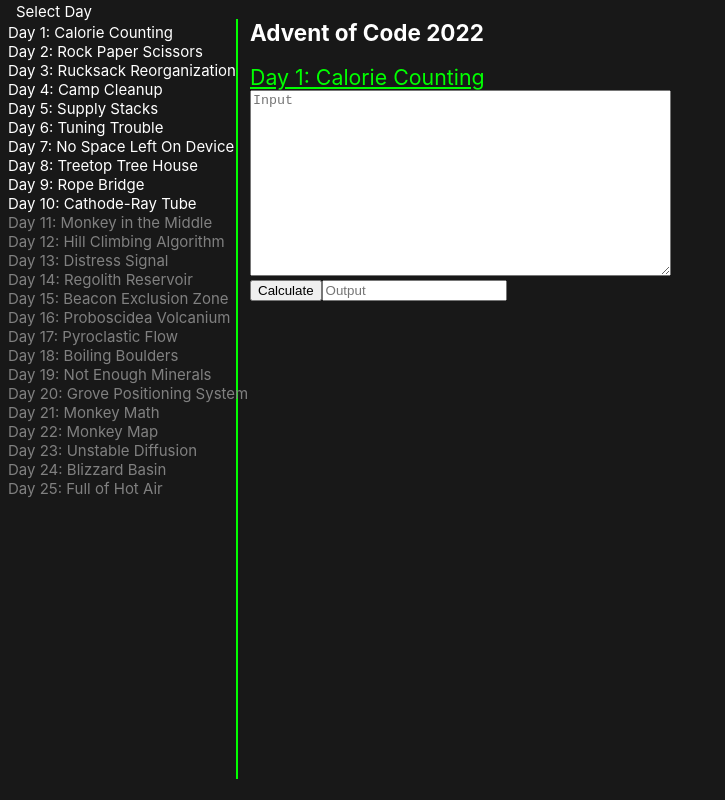
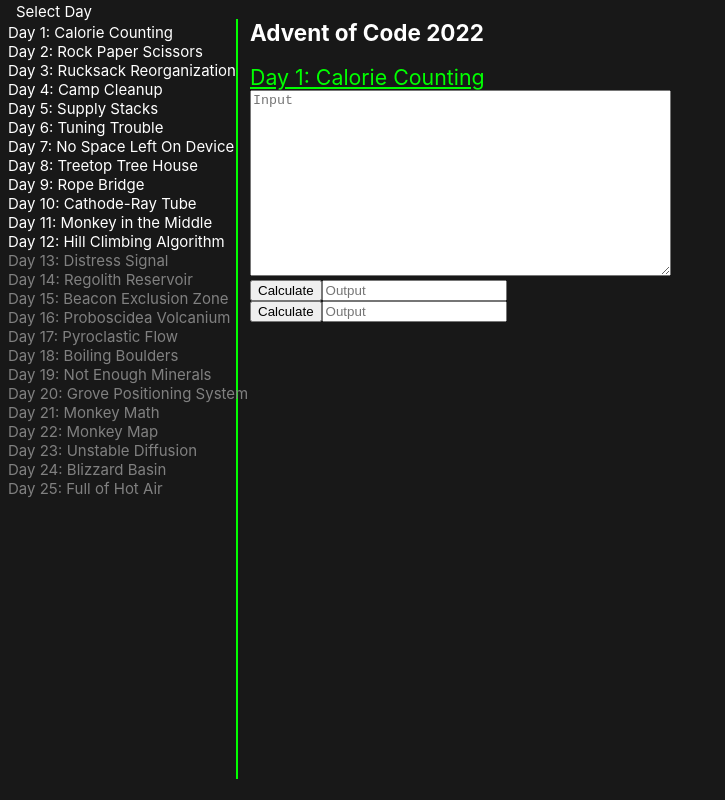
Before and after one commit to MistereoSC/AoC2022, a Vue app: page / in a window 1280 px wide. Shown: the whole page, without its empty margins (0-725 px from the left). Built offline with nearby package versions, Linux system fonts and the light colour scheme.

Commit message:
Solutions 11 and 12
Also forgot to solve Day 1 Q2 before, and added some hints for the puzzles

```diff
--- a/src/App.vue
+++ b/src/App.vue
@@ -15,6 +15,8 @@
       <Day8 v-if="selectedIndex==7"></Day8>
       <Day9 v-if="selectedIndex==8"></Day9>
       <Day10 v-if="selectedIndex==9"></Day10>
+      <Day11 v-if="selectedIndex==10"></Day11>
+      <Day12 v-if="selectedIndex==11"></Day12>
     </div>
   </div>
 </template>
@@ -44,9 +46,11 @@ import Day7 from "@/components/days/Day7.vue"
 import Day8 from "@/components/days/Day8.vue"
 import Day9 from "@/components/days/Day9.vue"
 import Day10 from "@/components/days/Day10.vue"
+import Day11 from "@/components/days/Day11.vue"
+import Day12 from "@/components/days/Day12.vue"
 
 export default {
-  components: {DaySelect, Day1, Day2, Day3, Day4, Day5, Day6, Day7, Day8, Day9, Day10},
+  components: {DaySelect, Day1, Day2, Day3, Day4, Day5, Day6, Day7, Day8, Day9, Day10, Day11, Day12},
   data() {
     return {
       selectedIndex: 0
--- a/src/components/DaySelect.vue
+++ b/src/components/DaySelect.vue
@@ -12,8 +12,8 @@
       <li class="item" @click="$emit('selectIndex',7)" >Day  8:  Treetop Tree House</li>
       <li class="item" @click="$emit('selectIndex',8)" >Day  9:  Rope Bridge</li>
       <li class="item" @click="$emit('selectIndex',9)" >Day  10: Cathode-Ray Tube</li>
-      <li class="item disabled">Day  11: Monkey in the Middle</li>
-      <li class="item disabled">Day  12: Hill Climbing Algorithm</li>
+      <li class="item" @click="$emit('selectIndex',10)">Day  11: Monkey in the Middle</li>
+      <li class="item" @click="$emit('selectIndex',11)">Day  12: Hill Climbing Algorithm</li>
       <li class="item disabled">Day  13: Distress Signal</li>
       <li class="item disabled">Day  14: Regolith Reservoir</li>
       <li class="item disabled">Day  15: Beacon Exclusion Zone</li>
--- a/src/components/days/Day1.vue
+++ b/src/components/days/Day1.vue
@@ -9,6 +9,10 @@
     <div>
       <button @click="calculateOutput">Calculate</button>
       <input v-model="outputMessage" placeholder="Output"/>
+    </div>
+    <div>
+      <button @click="calculateOutput">Calculate</button>
+      <input v-model="outputMessage2" placeholder="Output"/>
     </div>
 
 
@@ -24,6 +28,7 @@ export default{
   data(){
     return {
       outputMessage: "",
+      outputMessage2: "",
       inputMessage: ""
     }
   },
@@ -43,7 +48,16 @@ export default{
         intermediateMax[i]=set[i].reduce((acc,c)=>acc+c)
       }
       //Return the largest sum of all sets
-      this.outputMessage=Math.max(...intermediateMax)
+      var p1=0
+      var p2=0
+      var p3=0
+      for(let i=0;i<intermediateMax.length;i++){
+        if(intermediateMax[i]>p1){p3=p2; p2=p1; p1=intermediateMax[i]}
+        else if(intermediateMax[i]>p2){p3=p2; p2=intermediateMax[i]}
+        else if(intermediateMax[i]>p3){p3=intermediateMax[i]}
+      }
+      this.outputMessage=p1
+      this.outputMessage2=p1+p2+p3
     }
   }
 }
--- /dev/null
+++ b/src/components/days/Day11.vue
@@ -0,0 +1,113 @@
+<template>
+  <div class="main">
+    <div>
+      <a href="https://adventofcode.com/2022/day/11" target="_blank">Day 11: Monkey in the Middle</a>
+    </div>
+    <div>
+      <textarea v-model="inputMessage" rows="12" cols="50" placeholder="Input"></textarea>
+    </div>
+    <div>
+      <button @click="setup(1)">Calculate</button>
+      <input v-model="outputMessage" placeholder="Output"/>
+    </div>
+    <div>
+      <button @click="setup(2)">Calculate</button>
+      <input v-model="outputMessage2" placeholder="Output"/>
+    </div>
+
+
+  </div>
+</template>
+
+<style scoped>
+
+</style>
+
+<script>
+export default{
+  data(){
+    return {
+      outputMessage: "",
+      outputMessage2: "",
+      inputMessage: "",
+      monkeys: [],
+      commonDivisor: 96577
+    }
+  },
+  methods: {
+    setup(param) {
+      var set = this.inputMessage.split(/\n\s*\n/)
+      this.monkeys=[]
+      var divisor = 1
+      for(let i=0;i<set.length;i++){
+        this.monkeys.push({
+          items: [],
+          opSgn: "",
+          opVal: "",
+          tst: 0,
+          trueTo: 0,
+          falseTo: 0,
+          inspections: 0
+        })
+        var lns = set[i].split(/\n/)
+        var t1 = lns[1].split(": ")[1].split(", ")
+        for(let k=0;k<t1.length;k++){this.monkeys[i].items.push(parseInt(t1[k]))}
+        t1 = lns[2].split(": ")[1].split(" ")
+        this.monkeys[i].opSgn = t1[3]
+        this.monkeys[i].opVal = t1[4]
+        t1 = lns[3].split(": ")[1].split(" ")
+        this.monkeys[i].tst = t1[2]
+        t1 = lns[4].split(": ")[1].split(" ")
+        this.monkeys[i].trueTo = t1[3]
+        t1 = lns[5].split(": ")[1].split(" ")
+        this.monkeys[i].falseTo = t1[3]
+
+        divisor*=this.monkeys[i].tst
+      }
+      this.commonDivisor=divisor
+      this.play(param)
+    },
+    play(part) {
+      var MAX_ROUNDS
+      if(part==2){MAX_ROUNDS=10000}
+      else{MAX_ROUNDS=20}
+      var round = 0
+      for(round;round<MAX_ROUNDS;round++){
+        for(let m=0;m<this.monkeys.length;m++){
+          for(let i=0;i<this.monkeys[m].items.length;i++){
+            var worryLevel = this.monkeys[m].items[i]
+            if(this.monkeys[m].opSgn=="*"){
+              if(this.monkeys[m].opVal=="old"){worryLevel*=worryLevel}
+              else{worryLevel*=parseInt(this.monkeys[m].opVal)}
+            }
+            else if(this.monkeys[m].opSgn=="+"){
+              if(this.monkeys[m].opVal=="old"){worryLevel+=worryLevel}
+              else{worryLevel+=parseInt(this.monkeys[m].opVal)}
+            }
+            if(part==1){worryLevel=Math.floor(worryLevel/3)}
+            else(worryLevel=worryLevel%this.commonDivisor)
+            if(worryLevel%this.monkeys[m].tst==0){this.monkeys[this.monkeys[m].trueTo].items.push(worryLevel)}
+            else{this.monkeys[this.monkeys[m].falseTo].items.push(worryLevel)}
+            this.monkeys[m].inspections++
+          }
+          this.monkeys[m].items = []
+        }
+      }
+
+      var first = -1
+      var second = -1
+      for(let c=0;c<this.monkeys.length;c++){
+        if(this.monkeys[c].inspections>first){
+          second = first
+          first = this.monkeys[c].inspections
+        }
+        else if(this.monkeys[c].inspections>second){
+          second = this.monkeys[c].inspections
+        }
+      }
+      if(part==1){this.outputMessage=first*second}
+      else{this.outputMessage2=first*second}
+    }
+  }
+}
+</script>
--- /dev/null
+++ b/src/components/days/Day12.vue
@@ -0,0 +1,94 @@
+<template>
+  <div class="main">
+    <div>
+      <a href="https://adventofcode.com/2022/day/12" target="_blank">Day 12: Hill Climbing Algorithm</a>
+    </div>
+    <div>
+      <textarea v-model="inputMessage" rows="12" cols="50" placeholder="Input"></textarea>
+    </div>
+    <div>
+      <button @click="calculateOutput">Calculate</button>
+      <input v-model="outputMessage" placeholder="Output Q1"/>
+    </div>
+    <div>
+      <button @click="calculateOutput">Calculate</button>
+      <input v-model="outputMessage2" placeholder="Output Q2"/>
+    </div>
+
+
+  </div>
+</template>
+
+<style scoped>
+
+</style>
+
+<script>
+export default{
+  data(){
+    return {
+      outputMessage: "",
+      outputMessage2: "",
+      inputMessage: "",
+      vis: [],
+      map: []
+    }
+  },
+  methods: {
+    calculateOutput() {
+      var posS = {x:0,y:0}
+      var posE = {x:0,y:0}
+      var map = this.inputMessage.split(/\n/)
+      for(let y=0;y<map.length;y++){
+        map[y]=map[y].split('')
+        for(let x=0;x<map[y].length;x++){
+          if(map[y][x]=="S"){
+            map[y][x] = 1
+            posS={x:x, y:y}
+          }
+          else if(map[y][x]=="E"){
+            map[y][x] = 26
+            posE={x:x, y:y}
+          }
+          else{map[y][x] = map[y][x].charCodeAt(0)-96}
+        }
+      }
+      this.vis = new Array(map.length)
+      for(let i=0;i<this.vis.length;i++){
+        this.vis[i]=new Array(map[i].length)
+        for(let j=0;j<this.vis[i].length;j++){this.vis[i][j]=9999}
+      }
+      this.map = map
+
+      this.explore(posE,posS,0)
+      this.outputMessage=this.vis[posS.y][posS.x]
+      var min = 500
+      for(let i=0;i<this.vis.length;i++){if(this.vis[i][0]<min){min=this.vis[i][0]}}
+      this.outputMessage2 = min
+    },
+      explore(pos,end,acc){
+        const MAX_ACC = 500
+        if(acc>=this.vis[pos.y][pos.x] || acc>MAX_ACC){return}
+        this.vis[pos.y][pos.x]=acc
+        if(pos.x==end.x&&pos.y==end.y){return}
+        acc++
+        //W
+        if(pos.x>0 && this.map[pos.y][pos.x-1]+1 >= this.map[pos.y][pos.x]){
+          this.explore({x:pos.x-1, y:pos.y},end,acc)
+        }
+        //N
+        if(pos.y>0 && this.map[pos.y-1][pos.x]+1 >= this.map[pos.y][pos.x]){
+          this.explore({x:pos.x, y:pos.y-1},end,acc)
+        }
+        //S
+        if(pos.y<this.map.length-1 && this.map[pos.y+1][pos.x]+1 >= this.map[pos.y][pos.x]){
+          this.explore({x:pos.x, y:pos.y+1},end,acc)
+        }
+        //E
+        if(pos.x<this.map[pos.y].length-1 && this.map[pos.y][pos.x+1]+1 >= this.map[pos.y][pos.x]){
+          this.explore({x:pos.x+1, y:pos.y},end,acc)
+        }
+      }
+    }
+}
+</script>
```
Also changed, not shown: 1 other file (tests, documents, lock files or other folders).
